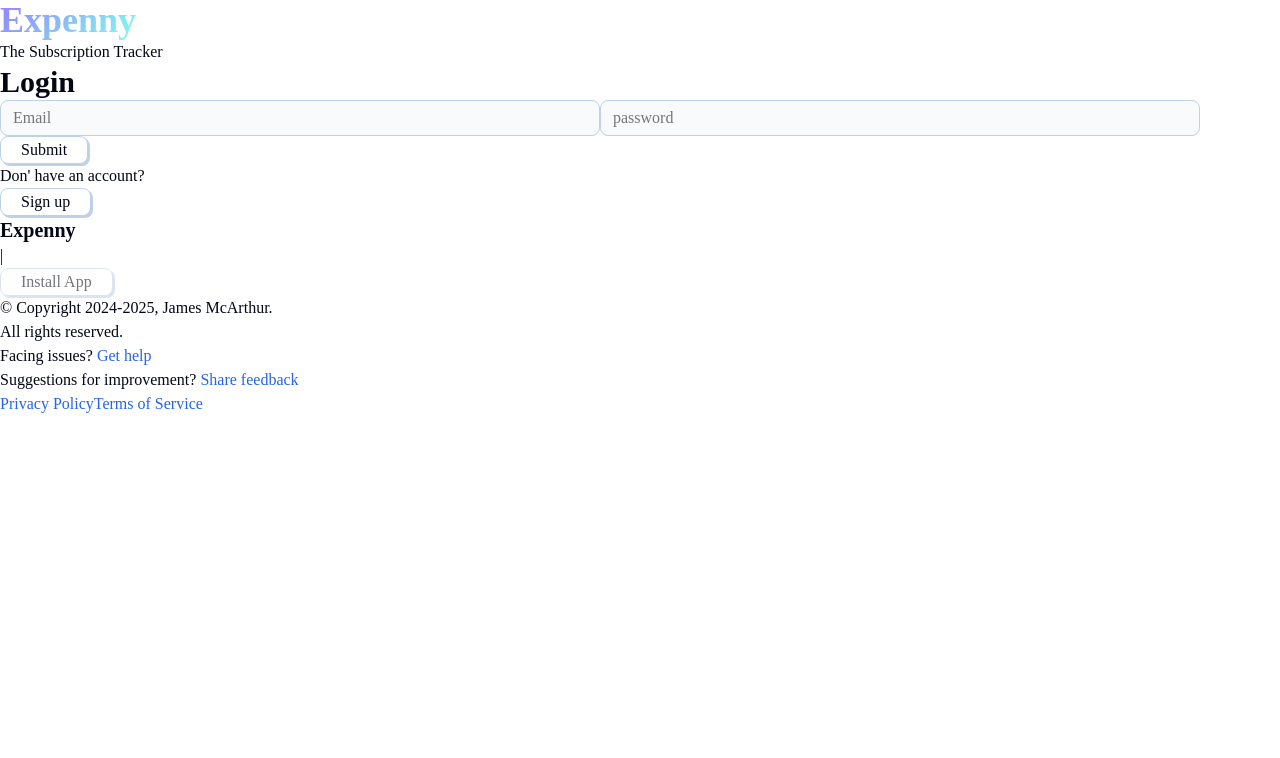
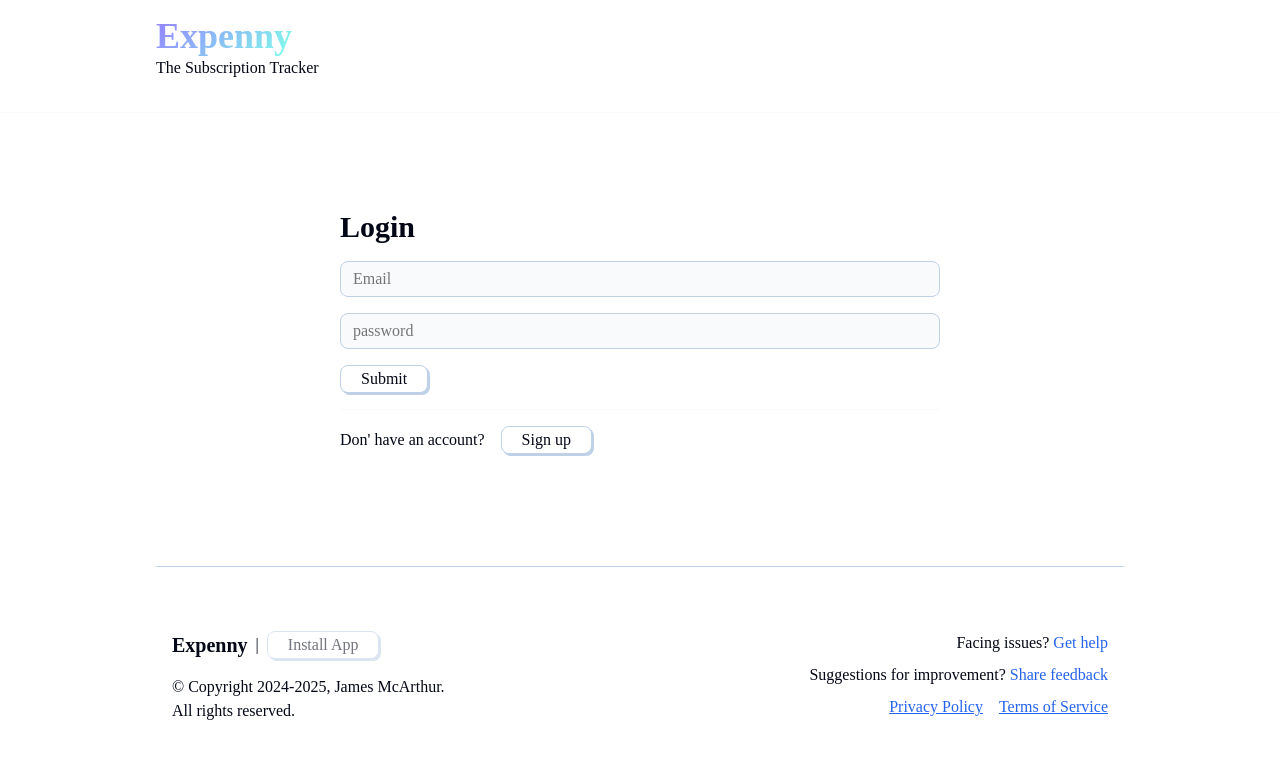
Before and after one commit to 00437110/4_expenny, a Next.js app: page /dashboard in a window 1280 px wide. Shown: the top 758 px of the page. Built offline with nearby package versions, Linux system fonts and the light colour scheme; a web font is replaced by a local one.

Commit message:
Chapter 4.2 completed, styling added to global.css and layout changes done to footer and header

```diff
--- a/app/globals.css
+++ b/app/globals.css
@@ -1,42 +1,134 @@
-:root {
-  --background: #ffffff;
-  --foreground: #171717;
+/* body header */
+
+body {
+  min-height: 100vh;
+  display: flex;
+  flex-direction: column;
+  gap: 1rem;
 }
 
-@media (prefers-color-scheme: dark) {
-  :root {
-    --background: #0a0a0a;
-    --foreground: #ededed;
-  }
+header,
+main,
+footer {
+  max-width: 1000px;
+  width: 100%;
+  margin: 0 auto;
+  padding: 1rem;
 }
 
-html,
-body {
-  max-width: 100vw;
-  overflow-x: hidden;
+header {
+  display: flex;
+  align-items: center;
+  justify-content: space-between;
+  gap: 1rem;
 }
 
-body {
-  color: var(--foreground);
-  background: var(--background);
-  font-family: Arial, Helvetica, sans-serif;
-  -webkit-font-smoothing: antialiased;
-  -moz-osx-font-smoothing: grayscale;
-}
-
-* {
-  box-sizing: border-box;
-  padding: 0;
-  margin: 0;
-}
-
-a {
-  color: inherit;
+header div:first-of-type a {
   text-decoration: none;
 }
 
-@media (prefers-color-scheme: dark) {
-  html {
-    color-scheme: dark;
+.goto {
+  display: flex;
+  align-items: center;
+  gap: 1.5rem;
+}
+
+.goto a:first-of-type {
+  display: none;
+}
+
+.full-line {
+  height: 1px;
+  background: var(--background-muted);
+}
+
+main {
+  display: flex;
+  flex-direction: column;
+  gap: 2rem;
+  flex: 1;
+}
+
+/*home page*/
+
+/*dashboard page*/
+
+
+/*login*/
+
+.login {
+  display: flex;
+  flex-direction: column;
+  justify-content: center;
+  gap: 1rem;
+  max-width: 600px;
+  width: 100%;
+  margin: 0 auto;
+  flex: 1;
+  padding: 4rem 0;
+}
+
+.login>div:last-of-type{
+ display: flex;
+ align-items: center;
+ gap: 1rem;
+}
+
+/*footer*/
+
+.hard-line {
+  height: 1px;
+  background: var(--border-secondary);
+}
+
+.footer-content {
+  display: flex;
+  flex-direction: column;
+  justify-content: space-between;
+  gap: 1rem;
+  padding: 4rem 1rem;
+}
+
+.footer-content>div:first-of-type {
+  display: flex;
+  flex-direction: column;
+  gap: 1rem;
+}
+
+.footer-content>div:first-of-type div {
+  display: flex;
+  align-items: center;
+  gap: 0.5rem
+}
+
+.footer-content>div:last-of-type div {
+  display: flex;
+  align-items: center;
+  gap: 1rem;
+}
+
+/*media queries*/
+
+@media (min-width: 640px) {
+  .goto a:first-of-type {
+    display: block;
+  }
+
+  main {
+    gap: 3rem;
+  }
+
+}
+
+@media (min-width: 768px) {
+  .footer-content {
+    flex-direction: row;
+  }
+
+  .footer-content>div:last-of-type {
+    display: flex;
+    flex-direction: column;
+    gap:0.5rem;
+    align-items: flex-end;
   }
 }
--- a/app/layout.js
+++ b/app/layout.js
@@ -28,7 +28,6 @@ export default function RootLayout({ children }) {
       <div className="footer-content">
         <div>
           <div>
-
             <h4>Expenny</h4>
             <p>|</p>
             <button disabled>Install App</button>
```
